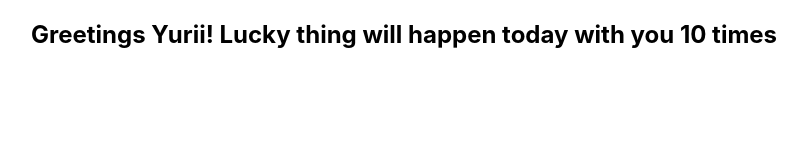
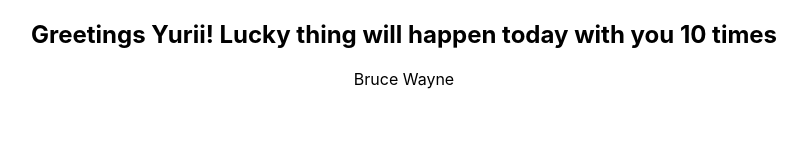
Before and after one commit to Skoblik/react-ts-tutorial, a React (Create React App) app: page / in a window 1280 px wide. Shown: the top 160 px of the page, without its empty margins (236-1043 px from the left). Built offline with nearby package versions, Linux system fonts and the light colour scheme.

Commit message:
Added Person component

```diff
--- a/src/App.tsx
+++ b/src/App.tsx
@@ -1,10 +1,16 @@
 import "./App.css";
 import { Greet } from "./components/greet/Greet";
+import { Person } from "./components/person/Person";
 
 function App() {
+  const personName = {
+    first: "Bruce",
+    last: "Wayne",
+  };
   return (
     <div className="App">
       <Greet name="Yurii" messageCount={10} isLoggedIn={true} />
+      <Person name={personName} />
     </div>
   );
 }
--- /dev/null
+++ b/src/components/person/Person.tsx
@@ -0,0 +1,9 @@
+import { PersonProps } from "./Person.types";
+
+export const Person = (props: PersonProps) => {
+  return (
+    <div>
+      {props.name.first} {props.name.last}
+    </div>
+  );
+};
--- /dev/null
+++ b/src/components/person/Person.types.ts
@@ -0,0 +1,6 @@
+export type PersonProps = {
+    name: {
+        first: string;
+        last: string
+    };
+  };
```
